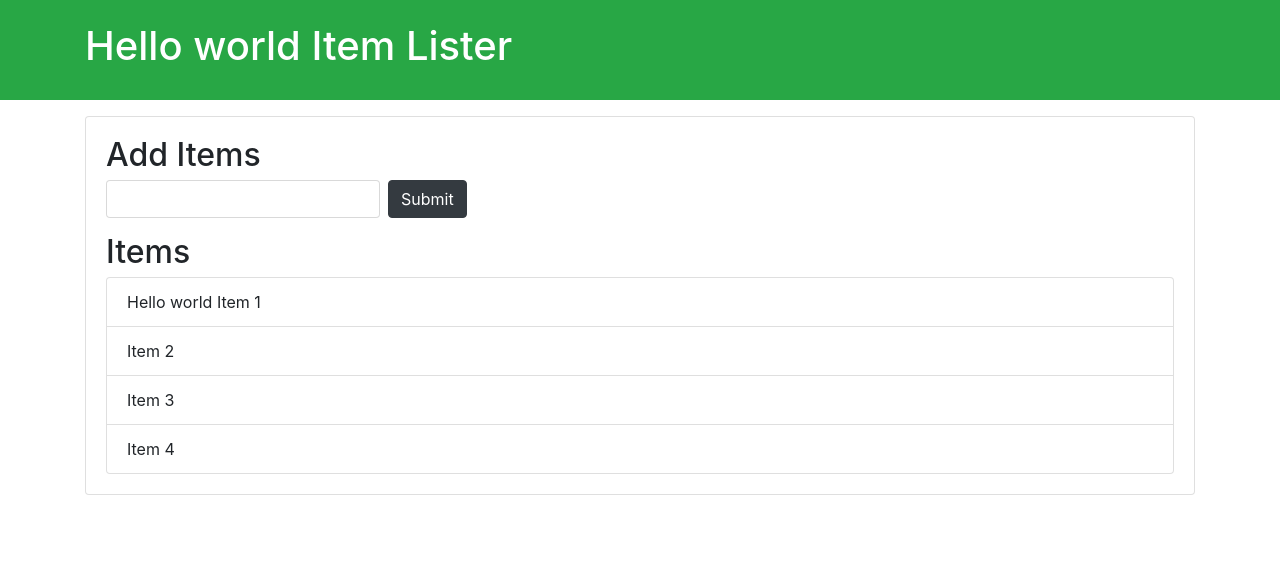
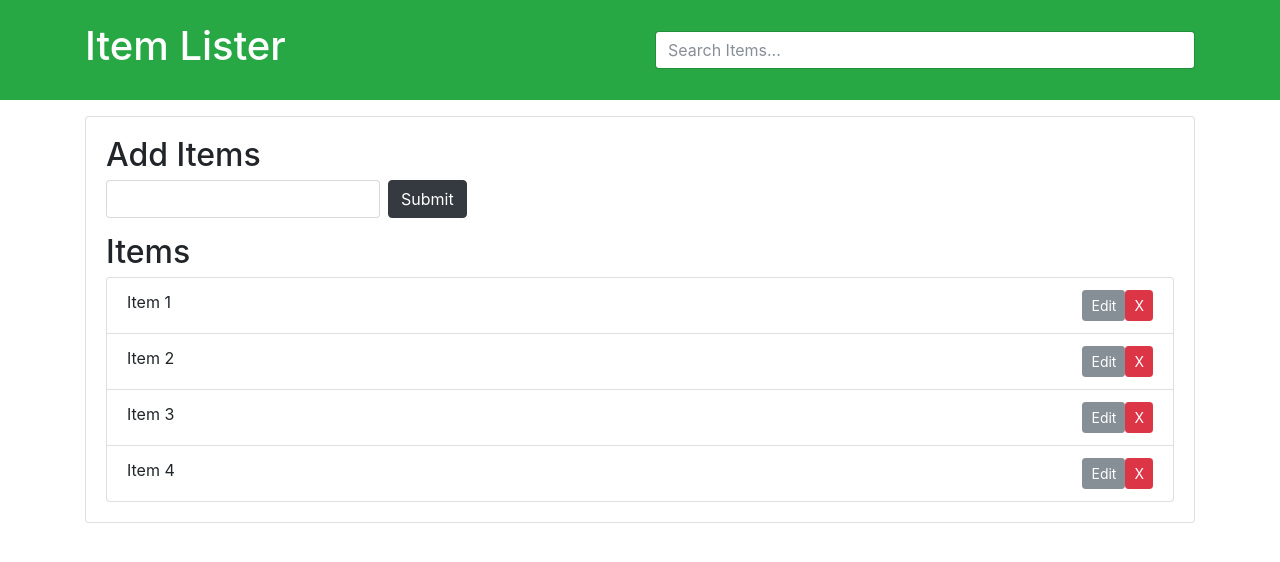
Before and after one commit to group14000/GetElementsbyTAgName1, a plain HTML site: page index.html in a window 1280 px wide. Drawn offline with nearby package versions, Linux system fonts and the light colour scheme.

Commit message:
Update index.html

```diff
--- a/index.html
+++ b/index.html
@@ -15,46 +15,72 @@
   <body>
     <header id="main-header" class="bg-success text-white p-4 mb-3">
       <div class="container">
-        <h1 id="header-title">
-          Item Lister <span style="display: none">123</span>
-        </h1>
+        <div class="row">
+          <div class="col-md-6">
+            <h1 id="header-title">Item Lister</h1>
+          </div>
+          <div class="col-md-6 align-self-center">
+            <input
+              type="text"
+              class="form-control"
+              id="filter"
+              placeholder="Search Items..."
+            />
+          </div>
+        </div>
       </div>
     </header>
     <div class="container">
       <div id="main" class="card card-body">
         <h2 class="title">Add Items</h2>
-        <form class="form-inline mb-3">
-          <input type="text" class="form-control mr-2" />
+        <form id="addForm" class="form-inline mb-3">
+          <input type="text" class="form-control mr-2" id="item" />
           <input type="submit" class="btn btn-dark" value="Submit" />
         </form>
         <h2 class="title">Items</h2>
         <ul id="items" class="list-group">
-          <li class="list-group-item">Item 1</li>
-          <li class="list-group-item">Item 2</li>
-          <li class="list-group-item">Item 3</li>
-          <li class="list-group-item">Item 4</li>
+          <li class="list-group-item">
+            Item 1
+            <button class="btn btn-danger btn-sm float-right delete">X</button>
+            <button class="btn btn-secondary btn-sm float-right edit">
+              Edit
+            </button>
+          </li>
+          <li class="list-group-item">
+            Item 2
+            <button class="btn btn-danger btn-sm float-right delete">X</button>
+            <button class="btn btn-secondary btn-sm float-right edit">
+              Edit
+            </button>
+          </li>
+          <li class="list-group-item">
+            Item 3
+            <button class="btn btn-danger btn-sm float-right delete">X</button>
+            <button class="btn btn-secondary btn-sm float-right edit">
+              Edit
+            </button>
+          </li>
+          <li class="list-group-item">
+            Item 4
+            <button class="btn btn-danger btn-sm float-right delete">X</button>
+            <button class="btn btn-secondary btn-sm float-right edit">
+              Edit
+            </button>
+          </li>
         </ul>
       </div>
     </div>
 
     <script>
-      // Select the header title element
-      const headerTitle = document.getElementById("header-title");
+      document.addEventListener("DOMContentLoaded", function () {
+        const itemsList = document.getElementById("items");
 
-      // Create a new text node with "Hello world"
-      const helloTextNode = document.createTextNode("Hello world ");
-
-      // Insert the new text node before the existing content of the header title
-      headerTitle.insertBefore(helloTextNode, headerTitle.firstChild);
-
-      // Select the first list item element
-      const listItem1 = document.querySelector("#items li:first-child");
-
-      // Create a new text node with "Hello world"
-      const helloTextNodeItem1 = document.createTextNode("Hello world ");
-
-      // Insert the new text node before the existing content of the first list item
-      listItem1.insertBefore(helloTextNodeItem1, listItem1.firstChild);
+        itemsList.addEventListener("click", function (event) {
+          if (event.target.classList.contains("delete")) {
+            event.target.parentElement.remove();
+          }
+        });
+      });
     </script>
   </body>
 </html>
```
